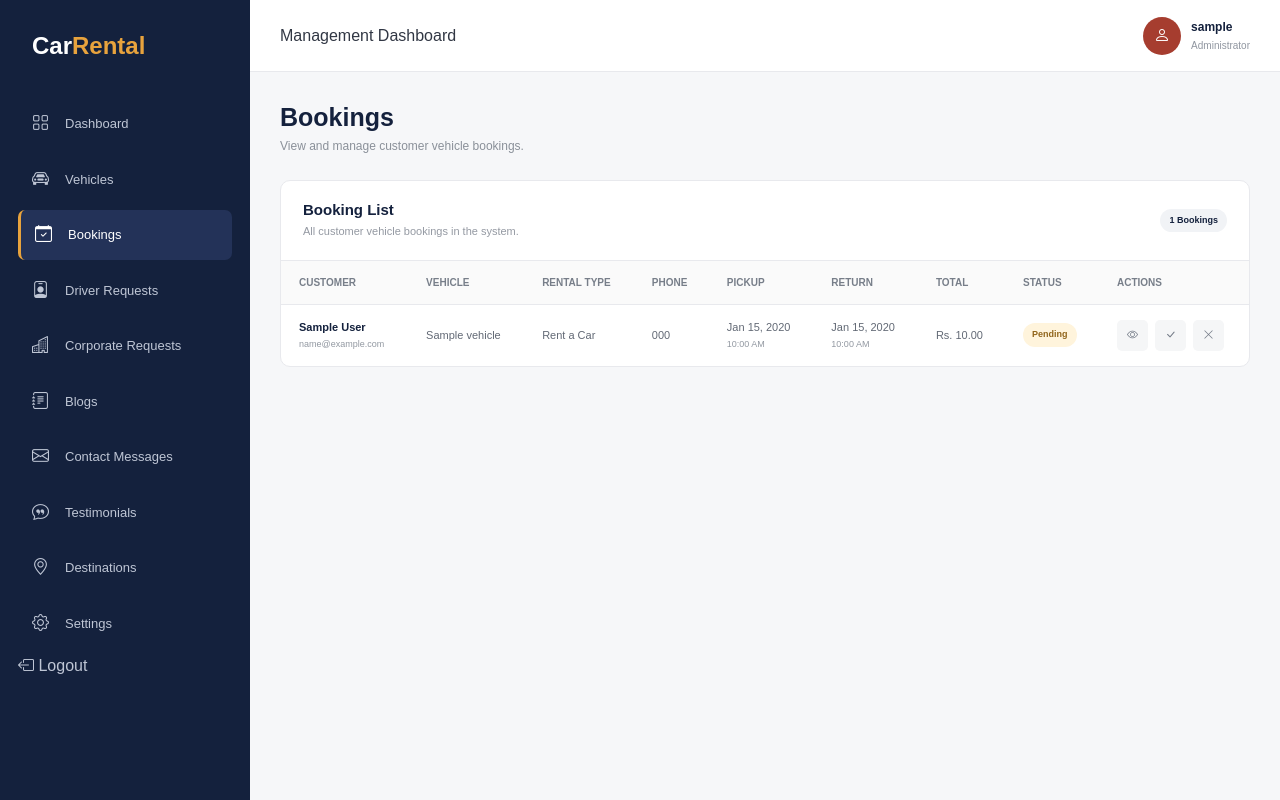
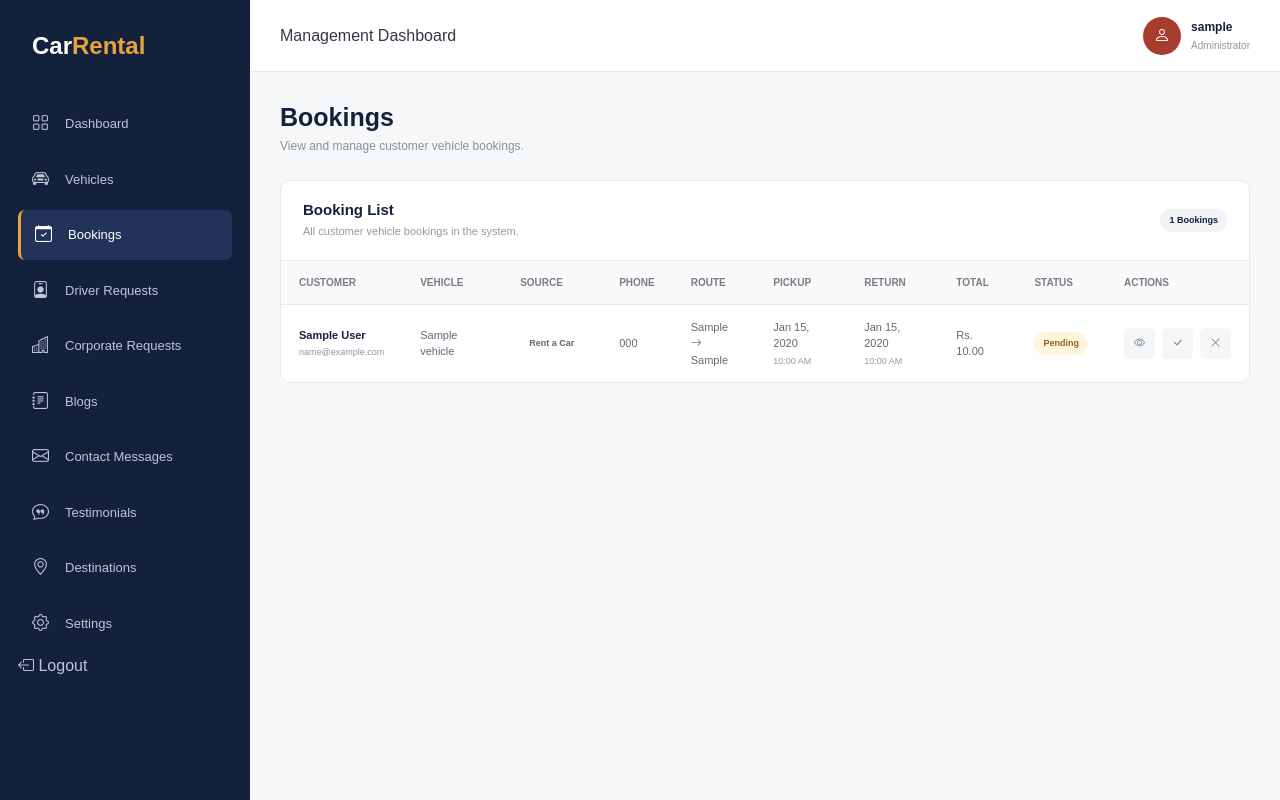
Before and after one commit to ranabinita/car-rental, a Django app: page /dashboard/bookings/ in a window 1280 px wide. Run offline with Django 5.2, Linux system fonts and the light colour scheme; a user stored in the database is signed in; tables that the repository leaves empty hold one stand-in row (values such as "Sample post").

Commit message:
Add destination booking source and update booking dashboard

```diff
--- a/backend/bookings/models.py
+++ b/backend/bookings/models.py
@@ -4,9 +4,16 @@ from vehicles.models import Vehicle
 
 class Booking(models.Model):
     RENTAL_TYPES = [
-    ('rental', 'Rent a Car'),
-    ('self_drive', 'Self Drive'),
+        ('rental', 'Rent a Car'),
+        ('self_drive', 'Self Drive'),
     ]
+
+    BOOKING_SOURCE_CHOICES = [
+        ('rent_a_car', 'Rent a Car'),
+        ('destination', 'Destination'),
+        ('self_drive', 'Self Drive'),
+    ]
+
     STATUS_CHOICES = [
         ('pending', 'Pending'),
         ('confirmed', 'Confirmed'),
@@ -28,10 +35,20 @@ class Booking(models.Model):
     # Trip information
     pickup_location = models.CharField(max_length=255)
     dropoff_location = models.CharField(max_length=255)
-
     pickup_datetime = models.DateTimeField()
     return_datetime = models.DateTimeField()
-    rental_type = models.CharField(max_length=20,choices=RENTAL_TYPES,default='rental')
+
+    rental_type = models.CharField(
+        max_length=20,
+        choices=RENTAL_TYPES,
+        default='rental'
+    )
+
+    booking_source = models.CharField(
+        max_length=20,
+        choices=BOOKING_SOURCE_CHOICES,
+        default='rent_a_car'
+    )
 
     # Booking information
     total_price = models.DecimalField(
--- a/backend/bookings/views.py
+++ b/backend/bookings/views.py
@@ -109,6 +109,17 @@ def create_booking(request):
                 status=400
             )
 
+        # BOOKING SOURCE
+        booking_source = data.get('booking_source', 'rent_a_car')
+
+        valid_booking_sources = dict(Booking.BOOKING_SOURCE_CHOICES)
+
+        if booking_source not in valid_booking_sources:
+            return JsonResponse(
+            {'error': 'Invalid booking source.'},
+                status=400
+            )
+
         # REQUIRED FIELDS
         required_fields = [
             'vehicle_id',
@@ -199,6 +210,7 @@ def create_booking(request):
         booking = Booking.objects.create(
             vehicle=vehicle,
             rental_type=rental_type,
+            booking_source=booking_source,
             full_name=data['full_name'].strip(),
             email=data['email'].strip(),
             phone=data['phone'].strip(),
@@ -218,6 +230,7 @@ def create_booking(request):
                 'status': booking.status,
                 'rental_days': rental_days,
                 'total_price': float(total_price),
+                'booking_source': booking.booking_source,
             },
             status=201
         )
--- a/backend/templates/backend/bookings/list.html
+++ b/backend/templates/backend/bookings/list.html
@@ -26,8 +26,9 @@
                     <tr>
                         <th>Customer</th>
                         <th>Vehicle</th>
-                        <th>Rental Type</th>
+                        <th>Source</th>
                         <th>Phone</th>
+                        <th>Route</th>
                         <th>Pickup</th>
                         <th>Return</th>
                         <th>Total</th>
@@ -47,14 +48,24 @@
                             <td>{{ booking.vehicle.name }}</td>
 
                             <td>
-                                {% if booking.rental_type == 'self_drive' %}
-                                    Self Drive
+                                {% if booking.booking_source == 'destination' %}
+                                    <span class="status-badge status-confirmed">Destination</span>
+                                {% elif booking.booking_source == 'self_drive' %}
+                                    <span class="status-badge status-pending">Self Drive</span>
                                 {% else %}
-                                    Rent a Car
+                                    <span class="status-badge">Rent a Car</span>
                                 {% endif %}
                             </td>
 
                             <td>{{ booking.phone }}</td>
+
+                            <td>
+    <span>{{ booking.pickup_location }}</span><br>
+    <span>
+        <i class="bi bi-arrow-right"></i>
+        {{ booking.dropoff_location }}
+    </span>
+</td>
 
                             <td>
                                 {{ booking.pickup_datetime|date:"M d, Y" }}<br>
@@ -62,8 +73,12 @@
                             </td>
 
                             <td>
-                                {{ booking.return_datetime|date:"M d, Y" }}<br>
-                                <small>{{ booking.return_datetime|date:"g:i A" }}</small>
+                                {% if booking.booking_source == 'destination' %}
+                                    —
+                                {% else %}
+                                    {{ booking.return_datetime|date:"M d, Y" }}<br>
+                                    <small>{{ booking.return_datetime|date:"g:i A" }}</small>
+                                {% endif %}
                             </td>
 
                             <td>
```
Also changed, not shown: index.html (+11 -0 lines), js/main.js (+39 -23 lines), backend/bookings/migrations/0003_booking_booking_source.py (added).
